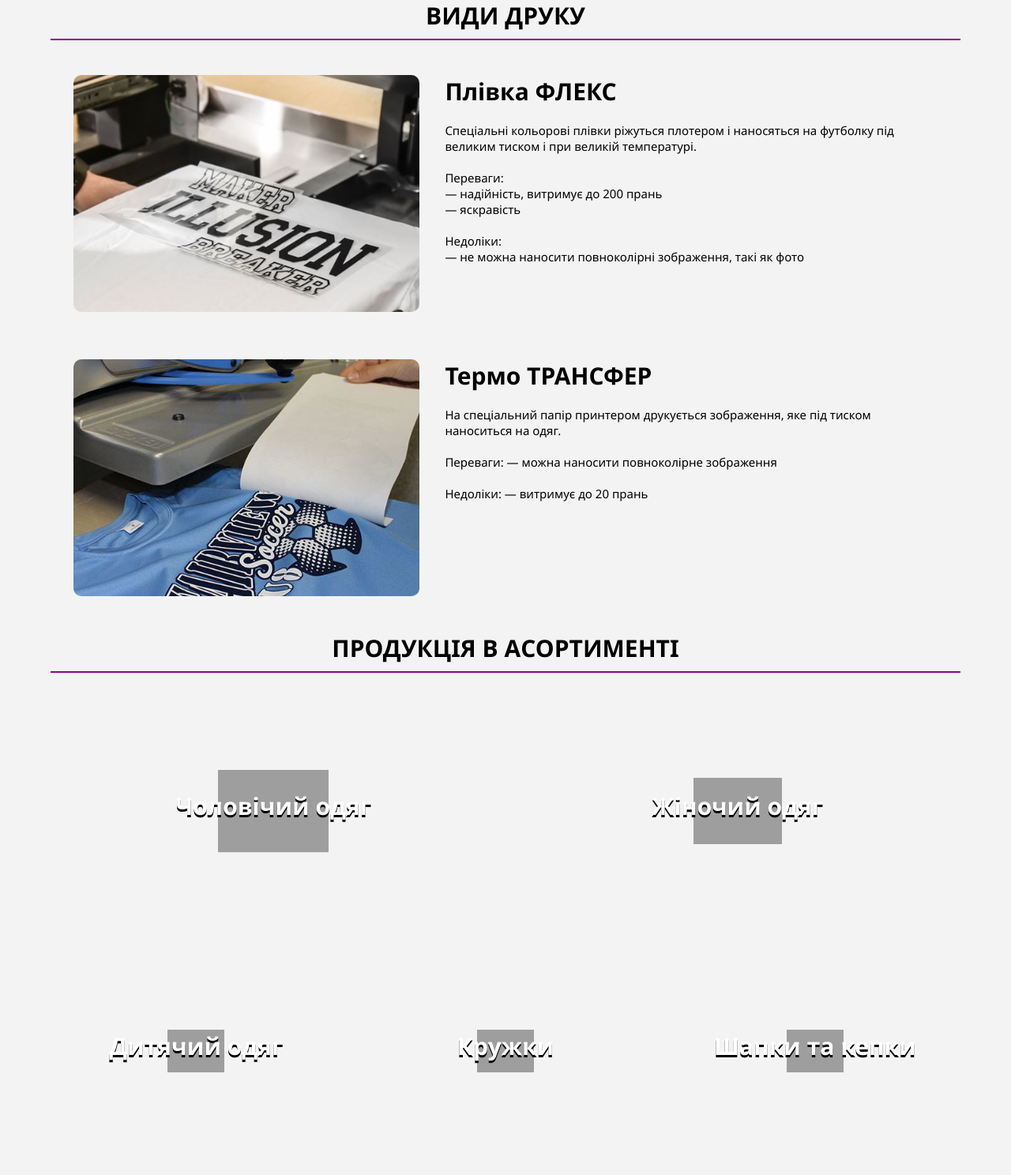
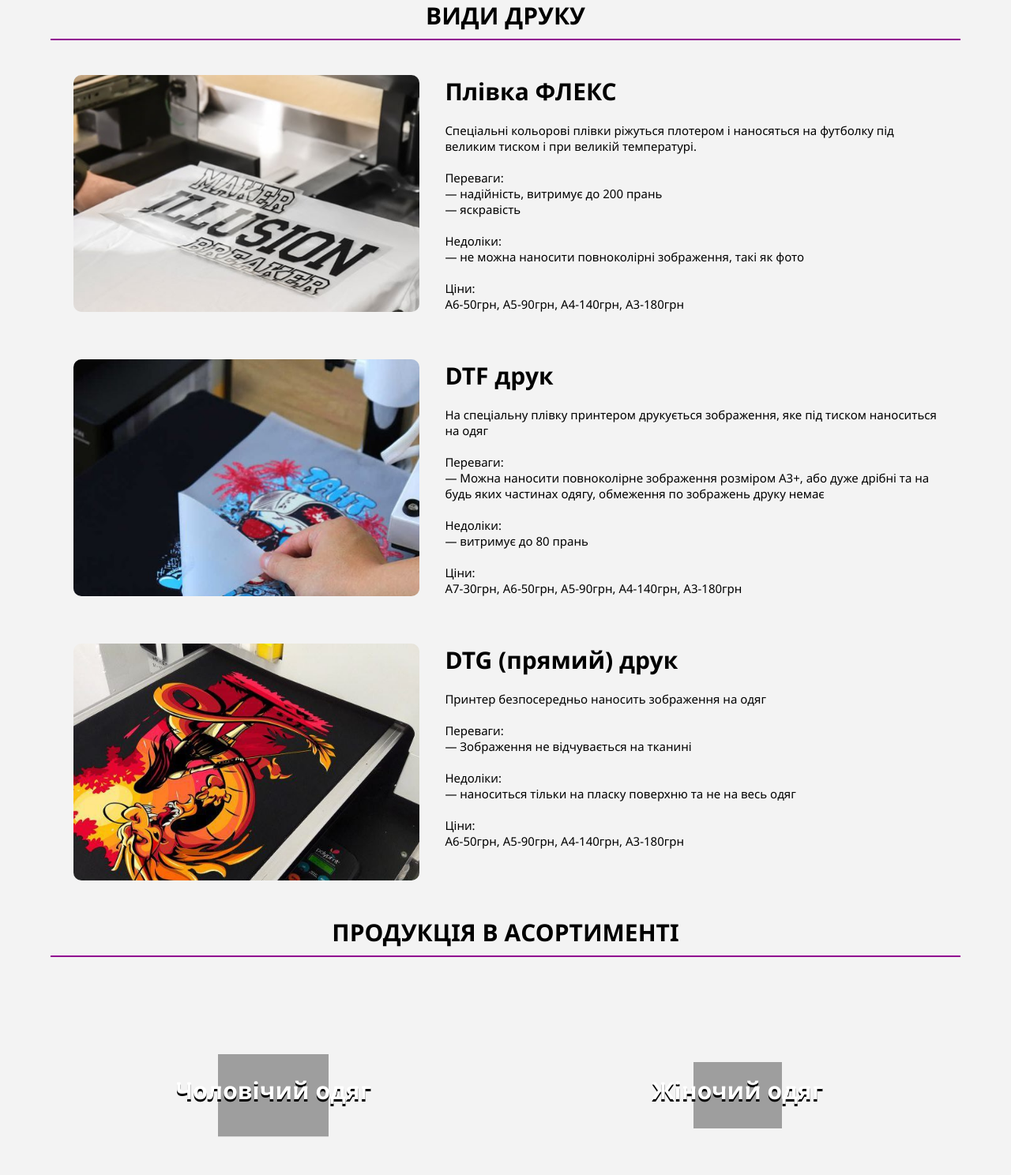
Before and after one commit to khomyart/new-magenta-after-name-fixing, a PHP site: page / in a window 1280 px wide. Shown: the part 521-2009 px from the top of the page at 79% size. Run offline with PHP 8.4, Linux system fonts and the light colour scheme; data that the repository does not hold is empty; a stand-in replaces the project's code that opens the database connection; some libraries are stand-ins or nearby versions; grey boxes are pictures that could not be loaded.

Commit message:
renewed info on main page

```diff
--- a/index.php
+++ b/index.php
@@ -814,9 +814,9 @@
                             </h2>
                         </div>
                         <div class="info-container-text-desc">
-                            Спеціальні кольорові плівки ріжуться
-                            плотером і наносяться на футболку під
-                            великим тиском і при великій температурі.
+                            Спеціальні кольорові плівки ріжуться плотером
+                            і наносяться на футболку під великим тиском
+                            і при великій температурі.
                             <br>
                             <br>
                             Переваги:
@@ -830,6 +830,11 @@
                             <br>
                             — не можна наносити повноколірні зображення, такі
                             як фото
+                            <br>
+                            <br>
+                            Ціни:
+                            <br>
+                            А6-50грн, А5-90грн, А4-140грн, А3-180грн
                         </div>
                     </div>
                 </div>
@@ -839,25 +844,65 @@
             <div class="full-length-back ">
                 <div class="info-container">
                     <div class="info-container-img">
-                        <img src="/img/BST/ironON/iron-on-transfer-paper-940x510123123123.jpg" alt="">
+                        <img src="/img/BST/main_page_print_types/DTF.jpg" alt="">
                     </div>
                     <div class="info-container-text">
                         <div class="info-container-text-header">
                             <h2>
-                                Термо ТРАНСФЕР
+                            DTF друк
                             </h2>
                         </div>
                         <div class="info-container-text-desc">
-                            На спеціальний папір принтером друкується зображення,
-                            яке під тиском наноситься на одяг.
+                            На спеціальну плівку принтером друкується зображення, яке під тиском наноситься на одяг
                             <br>
                             <br>
                             Переваги:
-                            — можна наносити повноколірне зображення
+                            <br>
+                            — Можна наносити повноколірне зображення розміром А3+, або дуже дрібні та на будь яких частинах одягу, обмеження по зображень друку немає
                             <br>
                             <br>
                             Недоліки:
-                            — витримує до 20 прань
+                            <br>
+                            — витримує до 80 прань
+                            <br>
+                            <br>
+                            Ціни:
+                            <br>
+                            А7-30грн, А6-50грн, А5-90грн, А4-140грн, А3-180грн
+                        </div>
+                    </div>
+                </div>
+            </div>
+            <div style="height: 30px;">
+            </div>
+            <div class="full-length-back ">
+                <div class="info-container">
+                    <div class="info-container-img">
+                        <img src="/img/BST/main_page_print_types/DTG.jpg" alt="">
+                    </div>
+                    <div class="info-container-text">
+                        <div class="info-container-text-header">
+                            <h2>
+                                DTG (прямий) друк
+                            </h2>
+                        </div>
+                        <div class="info-container-text-desc">
+                            Принтер безпосередньо наносить зображення на одяг
+                            <br>
+                            <br>
+                            Переваги:
+                            <br>
+                            — Зображення не відчувається на тканині
+                            <br>
+                            <br>
+                            Недоліки:
+                            <br>
+                            — наноситься тільки на пласку поверхню та не на весь одяг
+                            <br>
+                            <br>
+                            Ціни:
+                            <br>
+                            А6-50грн, А5-90грн, А4-140грн, А3-180грн
                         </div>
                     </div>
                 </div>
```
Also changed, not shown: img/BST/main_page_print_types/DTF.jpg (added), img/BST/main_page_print_types/DTG.jpg (added), img/logos/favicon.ico (renamed from img/logos/favicon.png).
